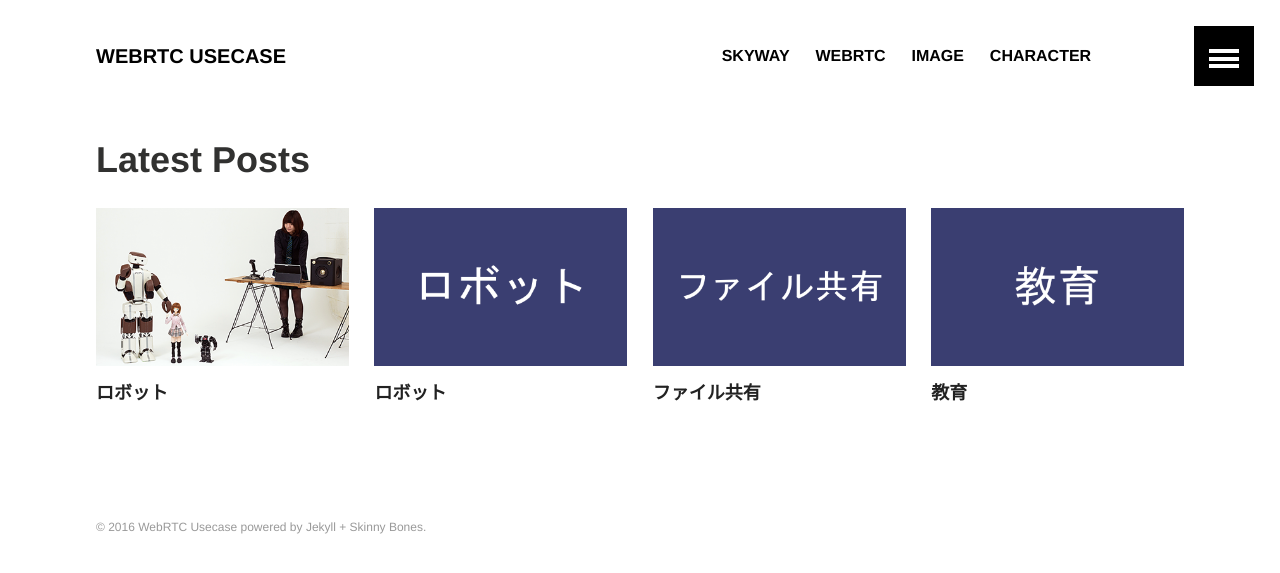
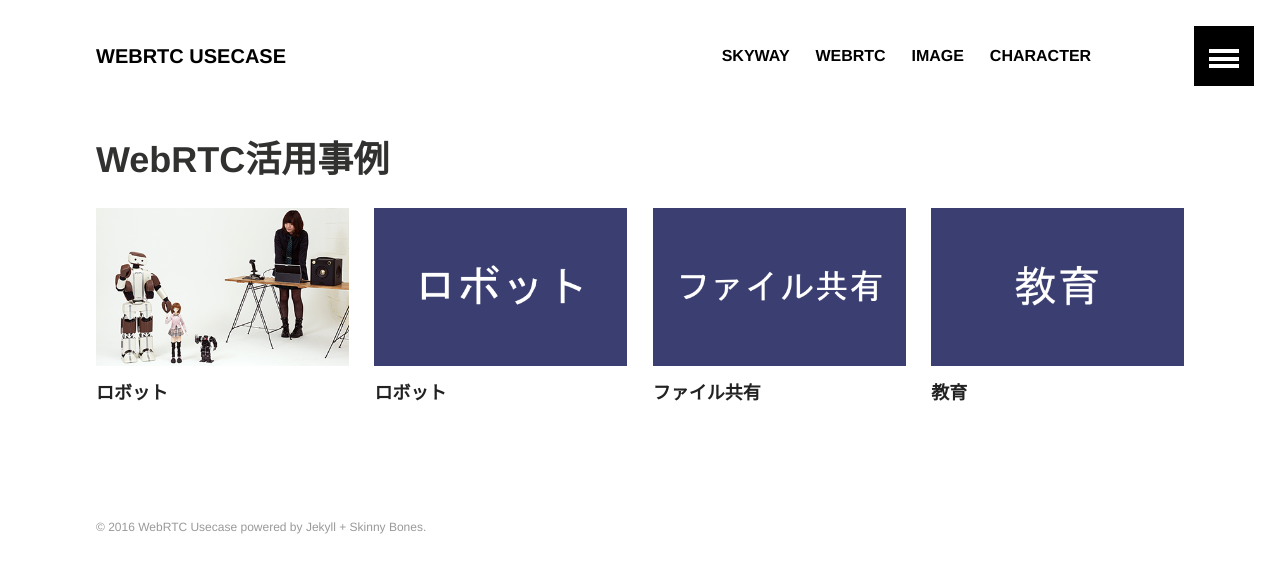
Before and after one commit to skyway/usecase, a Jekyll site: the page built from index.md, in a window 1280 px wide. Shown: the top 573 px of the page. Built offline with Jekyll 4.4.1, drawn with Linux system fonts in a browser that asks for light colours.

Commit message:
add navigation image

```diff
--- a/_data/navigation.yml
+++ b/_data/navigation.yml
@@ -3,12 +3,12 @@
 - title: SkyWay
   url: /
   excerpt: SkyWay関連事例
-  image:
+  image: thumbnail/skyway_400x250.png
 
 - title: WebRTC
   url: /
   excerpt: WebRTC関連事例
-  image:
+  image: thumbnail/webrtc_400x250.png
 
 - title: image
   url: /image
--- a/index.md
+++ b/index.md
@@ -1,7 +1,7 @@
 ---
 layout: archive
 permalink: /
-title: "Latest Posts"
+title: "WebRTC活用事例"
 ---
 
 <div class="tiles">
```
Also changed, not shown: images/thumbnail/skyway_400x250.png (added), images/thumbnail/webrtc_400x250.png (added).
